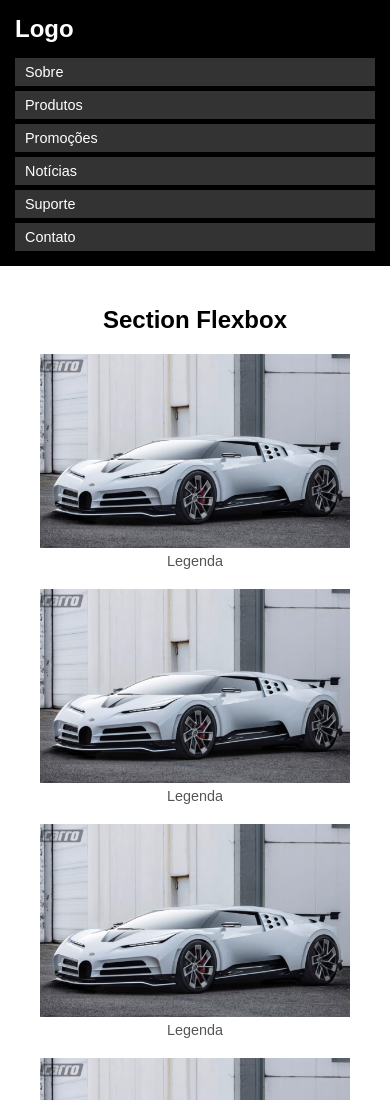
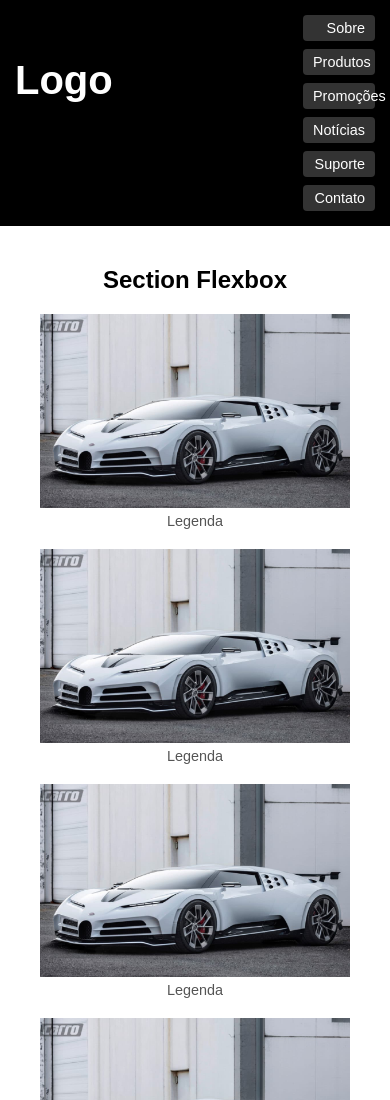
Before and after one commit to samucagon01-byte/Atividade-UNESC-III, a plain HTML site: page index.html in a window 390 px wide. Shown: the top 1100 px of the page. Drawn offline with Linux system fonts and the light colour scheme.

Commit message:
Update styles.css

```diff
--- a/css/styles.css
+++ b/css/styles.css
@@ -151,63 +151,43 @@
             }
         }
 
-        /* Menu Mobile Corrigido */
-        @media (max-width: 600px) {
+        /* Menu Mobile */
+    @media (max-width: 620px) {
     .topo {
         padding: 15px;
-                position: relative;
-                flex-direction: row;
-                justify-content: space-between;
-                height: auto;
+        flex-direction: column; /* Mudei de row para column */
+        align-items: flex-start;
+        gap: 15px;
     }
 
     .logo {
         padding: 0;
-                position: static;
+        position: absolute;
+        margin-top: 11%;
+        font-size: 40px;
     }
 
     .menu {
-                position: static;
-                flex-direction: row;
-                align-items: center;
+        width: 100%; /* Ocupa toda a largura */
+        flex-direction: column; /* Menu vertical */
+        align-items: flex-end;
         background-color: transparent;
         padding: 0;
-                width: auto;
-                gap: 10px;
+        gap: 8px;
     }
 
     .menu a {
-                display: inline-block;
-                width: auto;
-                text-align: center;
+        display: block; /* Cada link ocupa toda a linha */
+        width: 20%;
+        text-align: right;
         margin: 0;
-                padding: 6px 10px;
-                background-color: transparent;
+
+        background-color: #333;
+        border-radius: 4px;
         font-size: 0.9em;
     }
 
     .menu a:hover {
-                background-color: #333;
+        background-color: #444;
     }
 }
-
-        /* Menu Mobile - Quando realmente precisa ser vertical */
-        @media (max-width: 400px) {
-            .topo {
-                flex-direction: column;
-                align-items: flex-start;
-            }
-
-            .menu {
-                width: 100%;
-                flex-direction: column;
-                align-items: flex-start;
-                gap: 5px;
-            }
-
-            .menu a {
-                width: 100%;
-                text-align: left;
-                background-color: #333;
-            }
-        }
```
Lines whose indentation alone changed are shown as unchanged.
